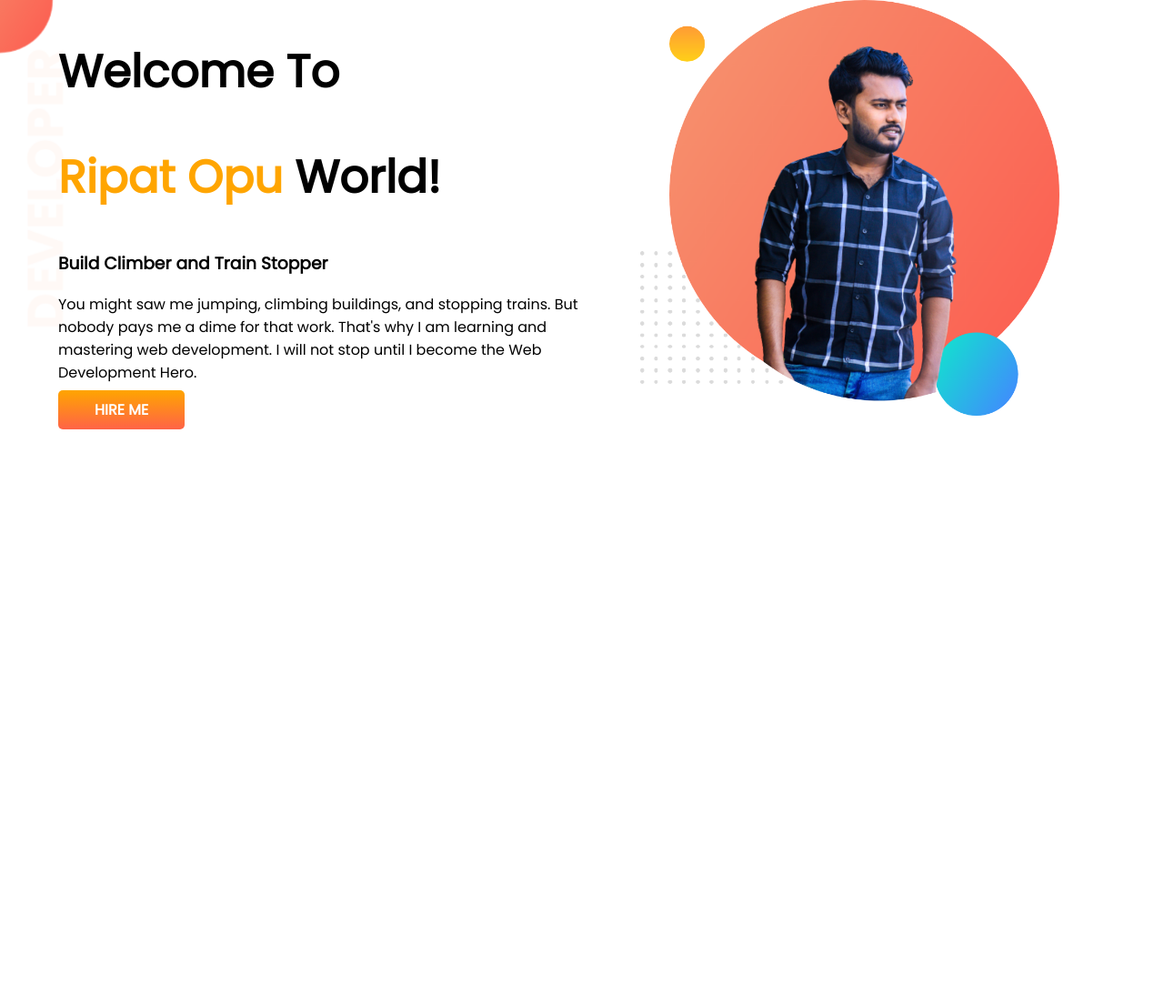
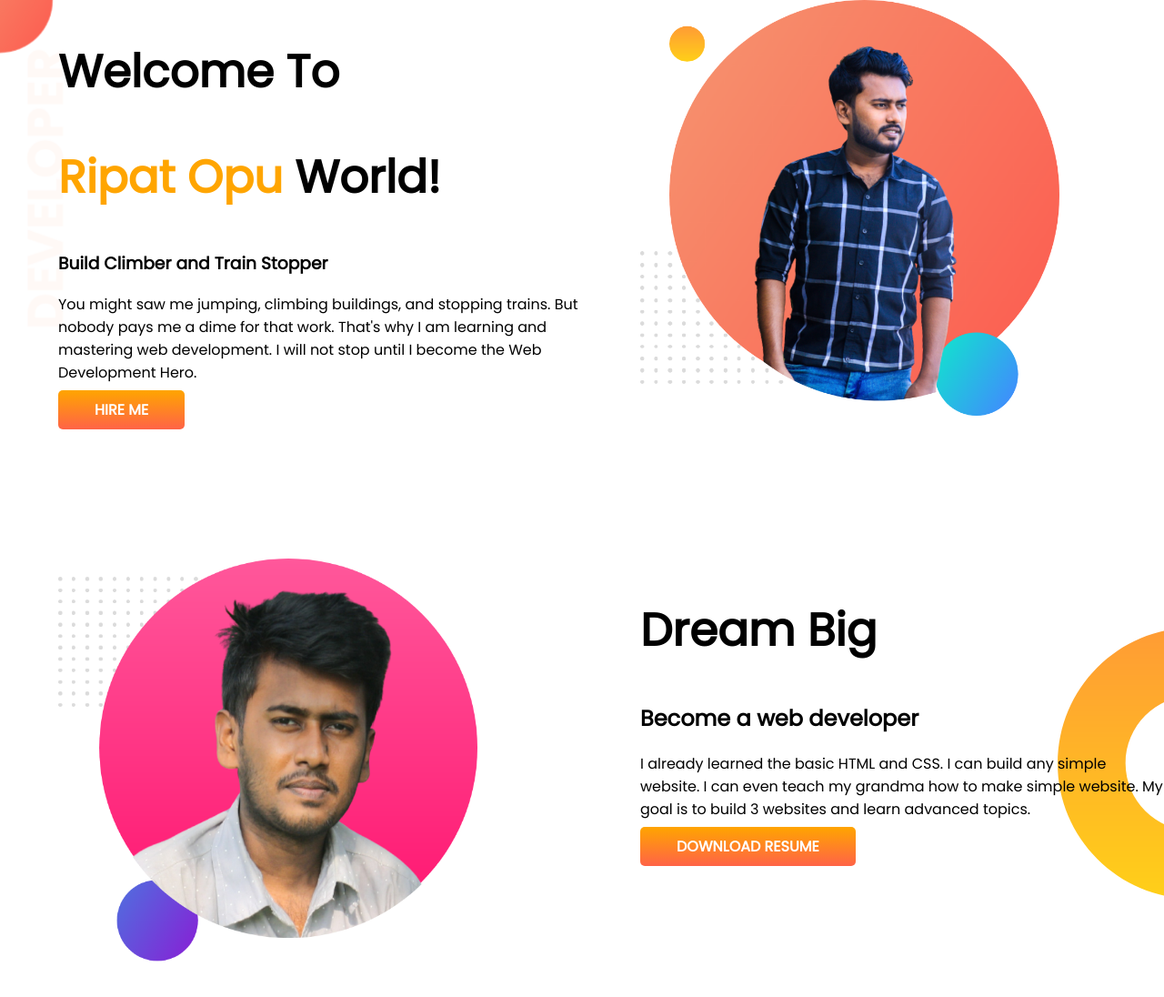
Before and after one commit to AhmedOpu/developer-portfolio, a plain HTML site: page index.html in a window 1280 px wide. Shown: the whole page at 91% size. Before the commit the page ends 800 px from the top, so only its background shows below. Drawn offline with Linux system fonts and the light colour scheme.

Commit message:
new section added

```diff
--- a/index.html
+++ b/index.html
@@ -23,13 +23,26 @@
                 That's why I am learning and mastering web development. I will not stop until I become the Web
                 Development
                 Hero.</p>
-            <a class="link-button" target="blank" href="https://www.linkedin.com/in/ripat-ahmed-apu-5bb803198/">HIRE
+            <a class="link-button" target="_blank" href="https://www.linkedin.com/in/ripat-ahmed-apu-5bb803198/">HIRE
                 ME</a>
         </div>
         <div class="half-width">
             <img src="images/ripat-with-pic-bg.png" alt="">
         </div>
     </section>
+    <section class="dream-big">
+        <div class="half-width">
+            <img src="images/opu-bg pic.png" alt="">
+        </div>
+        <div class="half-width">
+            <h1>Dream Big</h1>
+            <h2>Become a web developer</h2>
+            <p>I already learned the basic HTML and CSS. I can build any simple website. I can even teach my grandma how
+                to make simple website. My goal is to build 3 websites and learn advanced topics.</p>
+            <a class="link-button" href="" target="_blank">DOWNLOAD RESUME</a>
+        </div>
+
+    </section>
 
 </body>
 
--- a/style.css
+++ b/style.css
@@ -10,6 +10,7 @@ h1{
 }
 section{
     display: flex;
+    margin-bottom: 150px;
 }
 .half-width{
     width: 50%;
@@ -32,3 +33,9 @@ section{
     background-image: url(images/top-banner.png);
     background-repeat: no-repeat;
 }
+.dream-big{
+    background-image: url(images/dream-bg.png);
+    background-repeat: no-repeat;
+    background-position: right;
+
+}
```
